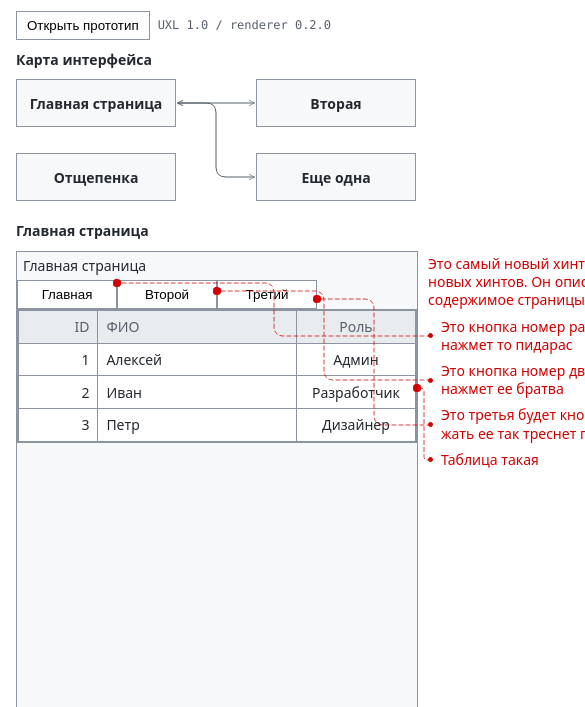
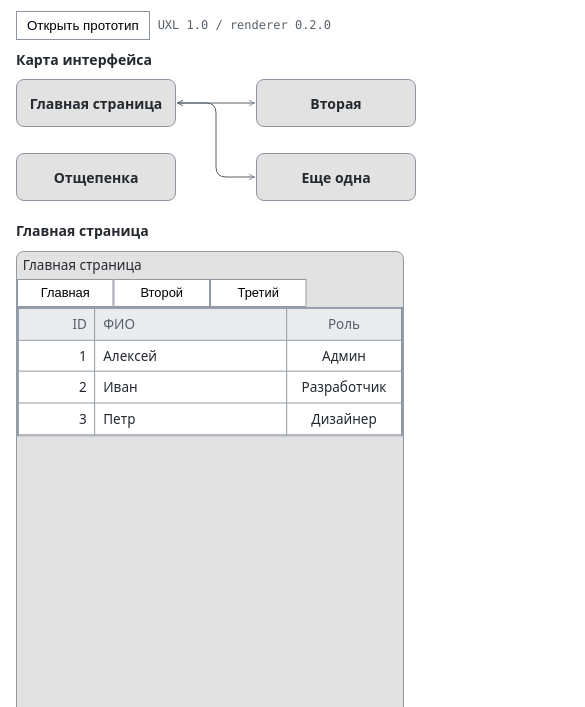
Before and after one commit to KhudyakovAlex/UXL, a plain HTML site: page index.html in a window 390 px wide. Shown: the part 137-844 px from the top of the page, 585 px wide, since content can reach past the window. Drawn offline with Linux system fonts and the light colour scheme.

Commit message:
UI polish: dark prototype background; rounded map pages

```diff
--- a/uxl.css
+++ b/uxl.css
@@ -119,8 +119,9 @@
 }
 
 .uxl-map__page {
-  background: var(--uxl-panel);
+  background: #e2e2e2;
   border: 1px solid var(--uxl-border);
+  border-radius: 8px;
   padding: 10px;
   min-height: 48px;
   min-width: 160px;
@@ -235,11 +236,31 @@
   max-width: 100%;
 }
 
+.uxl-canvas-scale {
+  width: fit-content;
+}
+
 .uxl-canvas {
   position: relative;
-  background: var(--uxl-panel);
+  /* Window (canvas) */
+  background: #e2e2e2;
   border: 1px solid var(--uxl-border);
+  border-radius: 8px;
   overflow: auto; /* P scrolls by default; can be overridden to hidden/scroll by inline styles */
+}
+
+/* Mobile: fit page render to screen width (avoid horizontal scroll) */
+@media (max-width: 900px) {
+  .uxl-page__body {
+    grid-template-columns: 1fr;
+  }
+  .uxl-overlay--hints {
+    display: none;
+  }
+  .uxl-canvas-wrap {
+    overflow: visible;
+    width: 100%;
+  }
 }
 
 .uxl-hints {
--- a/uxl.js
+++ b/uxl.js
@@ -1728,10 +1728,12 @@
     const head = el("div", { class: "uxl-page__head", text: headText });
     const body = el("div", { class: "uxl-page__body" });
     const canvasWrap = el("div", { class: "uxl-canvas-wrap" });
+    const canvasScale = el("div", { class: "uxl-canvas-scale" });
     const canvas = el("div", { class: "uxl-canvas" });
     canvas.style.width = `${ast.window.w}px`;
     canvas.style.height = `${ast.window.h}px`;
-    canvasWrap.append(canvas);
+    canvasScale.append(canvas);
+    canvasWrap.append(canvasScale);
 
     const hints = el("div", { class: "uxl-hints" });
     const list = el("ul", { class: "uxl-hints__list" });
@@ -1745,6 +1747,31 @@
 
     // Render nodes; layout will run on next animation frame (after DOM insertion).
     const domByUid = layoutTree(canvas, pageNode, ast.window);
+
+    function applyResponsiveScale() {
+      // Only scale down on small screens to fit width; desktop keeps 1:1.
+      const vw = window.visualViewport ? window.visualViewport.width : window.innerWidth;
+      const mobile = vw <= 900;
+      if (!mobile) {
+        canvasScale.style.transform = "";
+        canvasScale.style.transformOrigin = "";
+        canvasScale.style.height = "";
+        return;
+      }
+
+      // Available width is the page body width (single-column on mobile via CSS).
+      const bodyRect = body.getBoundingClientRect();
+      const pad = 8;
+      const availW = Math.max(0, bodyRect.width - pad * 2);
+      const scale = Math.max(0.1, Math.min(1, availW / ast.window.w));
+      canvasScale.style.transformOrigin = "top left";
+      canvasScale.style.transform = `scale(${scale})`;
+      canvasScale.style.height = `${Math.round(ast.window.h * scale)}px`;
+    }
+
+    requestAnimationFrame(() => applyResponsiveScale());
+    window.addEventListener("resize", () => requestAnimationFrame(() => applyResponsiveScale()));
+    if (window.visualViewport) window.visualViewport.addEventListener("resize", () => requestAnimationFrame(() => applyResponsiveScale()));
 
     // Wire button clicks (GOTO) to navigate between pages (scroll the browser page).
     function wireGotoClicks() {
@@ -1895,8 +1922,8 @@
       return;
     }
 
-    // Clean white page + centered window
-    document.body.style.background = "#ffffff";
+    // Prototype page background (around the window)
+    document.body.style.background = "#2b2b2b";
     document.body.style.margin = "0";
 
     const root = el("div", { class: "uxl-root uxl-proto-root" });
```
Also changed, not shown: prototype.html (+1 -1 lines), prototype_app.html (+1 -1 lines).
